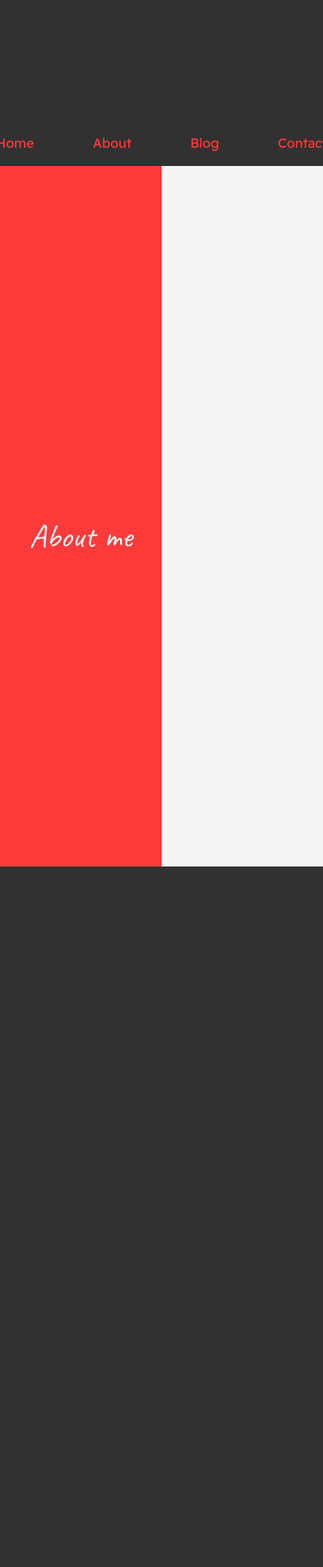
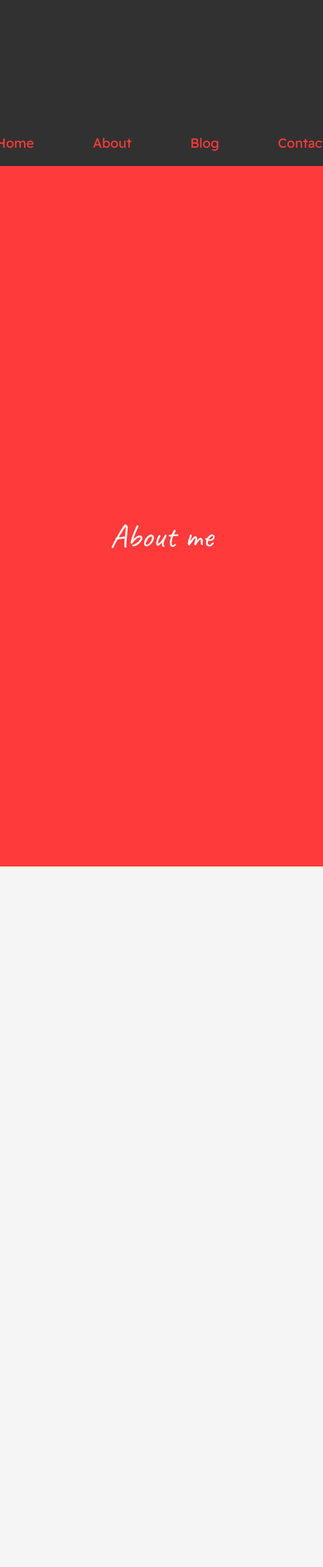
Before and after one commit to Joonsey/personal-website, a Django app: page / in a window 390 px wide. Shown: the part 644-2532 px from the top of the page at 83% size. Before the commit the page ends 1688 px from the top, so only its background shows below. Run offline with Django 3.2, Linux system fonts and the light colour scheme; some libraries are stand-ins or nearby versions; some web fonts are replaced.

Commit message:
added phone compatability

```diff
--- a/blog/static/portfolio/style.css
+++ b/blog/static/portfolio/style.css
@@ -89,12 +89,13 @@ nav {
 .about-section {
     display:flex;
     justify-content: space-evenly;
+    flex-wrap: wrap;
 }
 
 .about-header {
     height: 100vh;
     background-color: var(--second-color);
-    width: 50%;
+    width: clamp(500px, 50%, 50%);
     display: flex;
     justify-content: center;
 }
@@ -102,7 +103,7 @@ nav {
     background-color: inherit;
 }
 .about-text {
-    width: 50%;
+    width: clamp(500px, 50%, 100%);
     height: 100vh;
     background-color: var(--main-color);
 }
```
